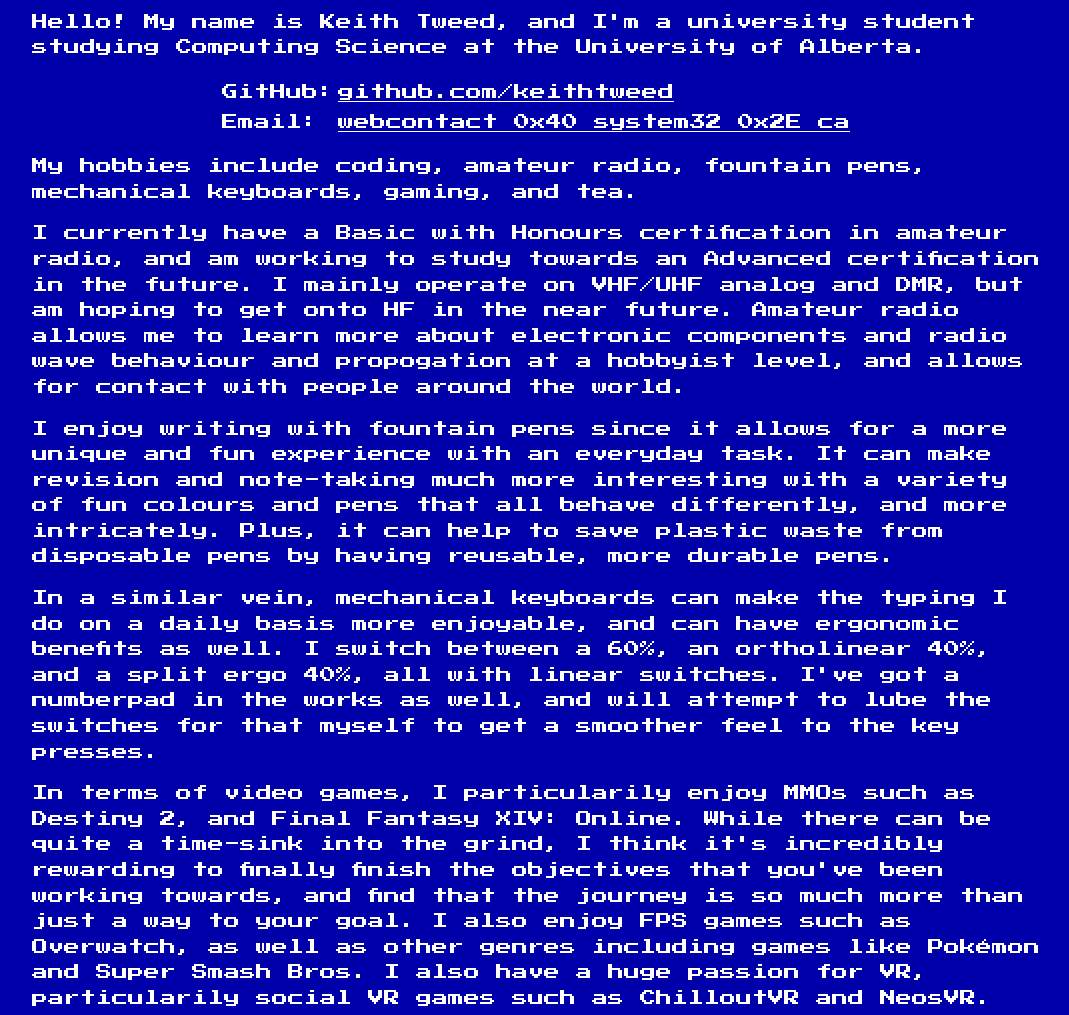
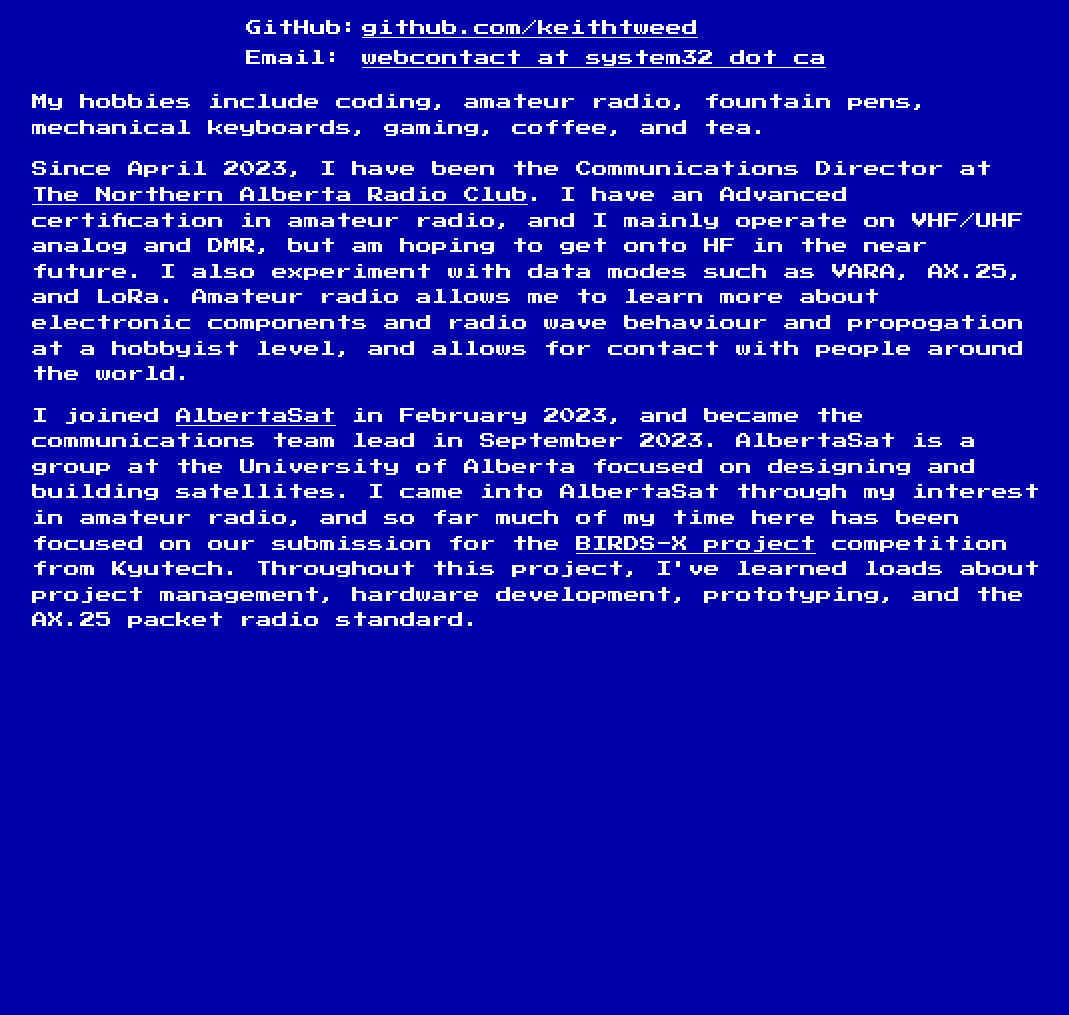
Before and after one commit to keithtweed/homepage, a plain HTML site: page about.html in a window 1280 px wide. Shown: the part 219-1234 px from the top of the page, without its empty margins (104-1173 px from the left). After the commit the page ends 1005 px from the top, so only its background shows below. Drawn offline with Linux system fonts and the light colour scheme.

Commit message:
Update about and CSS fixes
Aboutme was outdated so update to transition from more personal to more portfolio

```diff
--- a/about.html
+++ b/about.html
@@ -23,34 +23,28 @@
             </tr>
             <tr>
                 <td>Email:</td>
-                <td><a href="#" id="m">webcontact 0x40 system32 0x2E ca</a></td>
+                <td><a href="#" id="m">webcontact at system32 dot ca</a></td>
             </tr>
         </table>
 
         <p>
-            My hobbies include coding, amateur radio, fountain pens, mechanical keyboards, gaming, and tea.
+            My hobbies include coding, amateur radio, fountain pens, mechanical keyboards, gaming, coffee, and tea.
         </p>
 
         <p>
-            I currently have a Basic with Honours certification in amateur radio, and am working to study towards an
-            Advanced certification in the future. I mainly operate on VHF/UHF analog and DMR, but am hoping to get onto
-            HF in the near future. Amateur radio allows me to learn more about electronic components and radio wave
-            behaviour and propogation at a hobbyist level, and allows for contact with people around the world.</p>
+            Since April 2023, I have been the Communications Director at <a href="https://www.narc.net">The Northern
+                Alberta Radio Club</a>. I have an Advanced certification in amateur radio, and I mainly operate on
+            VHF/UHF analog and DMR, but am hoping to get onto HF in the near future. I also experiment with data modes
+            such as VARA, AX.25, and LoRa. Amateur radio allows me to learn more about electronic components and radio
+            wave behaviour and propogation at a hobbyist level, and allows for contact with people around the world.</p>
 
         <p>
-            I enjoy writing with fountain pens since it allows for a more unique and fun experience with an everyday task. It can make revision and note-taking much more interesting with a variety of fun colours and pens that all behave differently, and more intricately. Plus, it can help to save plastic waste from disposable pens by having reusable, more durable pens.
-        </p>
-
-        <p>
-            In a similar vein, mechanical keyboards can make the typing I do on a daily basis more enjoyable, and can have ergonomic benefits as well. I switch between a 60%, an ortholinear 40%, and a split ergo 40%, all with linear switches. I've got a numberpad in the works as well, and will attempt to lube the switches for that myself to get a smoother feel to the key presses.
-        </p>
-
-        <p>
-            In terms of video games, I particularily enjoy MMOs such as Destiny 2, and Final Fantasy XIV: Online. While there can be quite a time-sink into the grind, I think it's incredibly rewarding to finally finish the objectives that you've been working towards, and find that the journey is so much more than just a way to your goal. I also enjoy FPS games such as Overwatch, as well as other genres including games like Pokémon and Super Smash Bros. I also have a huge passion for VR, particularily social VR games such as ChilloutVR and NeosVR.
-        </p>
-
-        <p>
-            Tea is the beverage that the most people drink, other than water. I enjoy making loose leaf tea as it tastes better than bagged tea, and the deliberate act of making tea can act as a nice respite from the task I was doing before. I love black teas, and have recently found a new interest in rooibos tea as well as pu'erh.
+            I joined <a href="https://albertasat.ca/">AlbertaSat</a> in February 2023, and became the communications
+            team lead in September 2023. AlbertaSat is a group at the University of Alberta focused on designing and
+            building satellites. I came into AlbertaSat through my interest in amateur radio, and so far much of my time
+            here has been focused on our submission for the <a href="https://birds-x.birds-project.com/">BIRDS-X
+                project</a> competition from Kyutech. Throughout this project, I've learned loads about project
+            management, hardware development, prototyping, and the AX.25 packet radio standard.
         </p>
     </div>
     <script>
--- a/style.css
+++ b/style.css
@@ -30,7 +30,7 @@ p, td {
 }
 
 #content {
-    padding-top: 10vw;
+    padding-top: 5vw;
     padding-left: 10vw;
     padding-right: 10vw;
     padding-bottom: 10vw;
```
